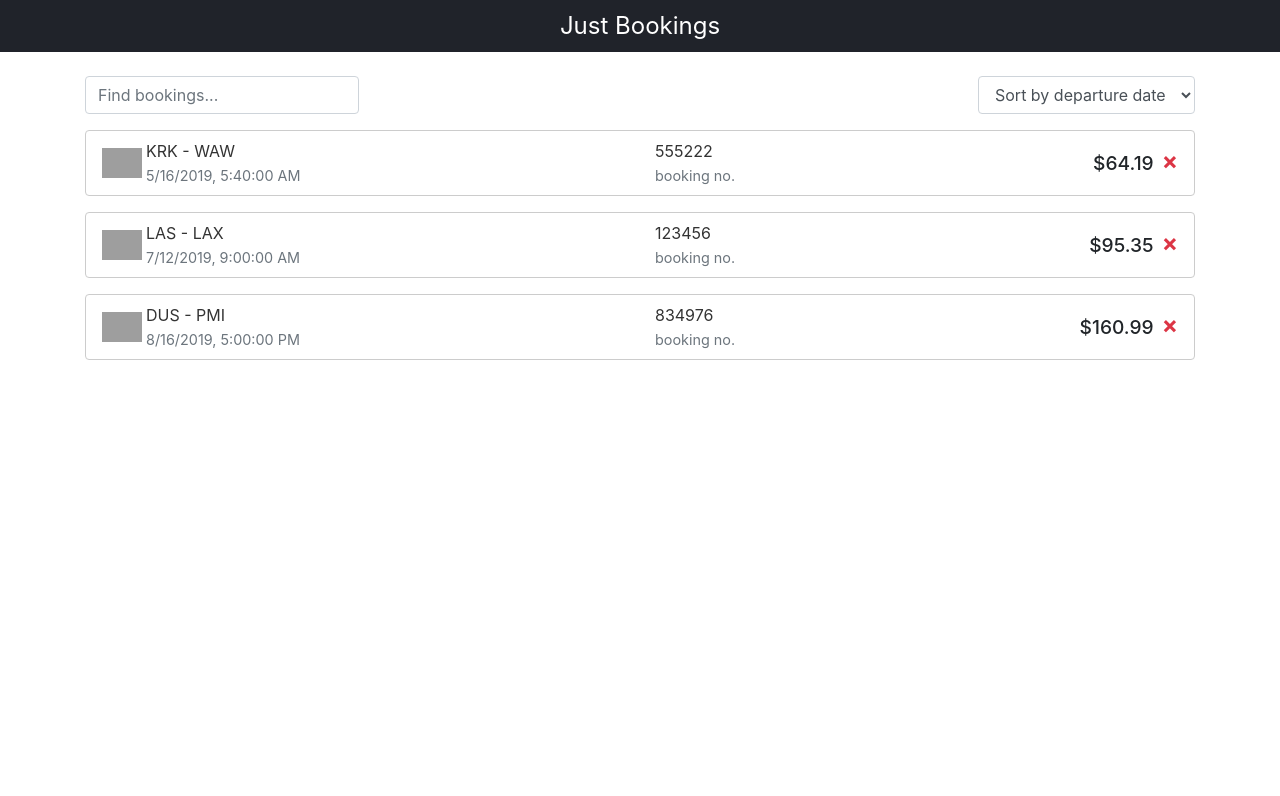
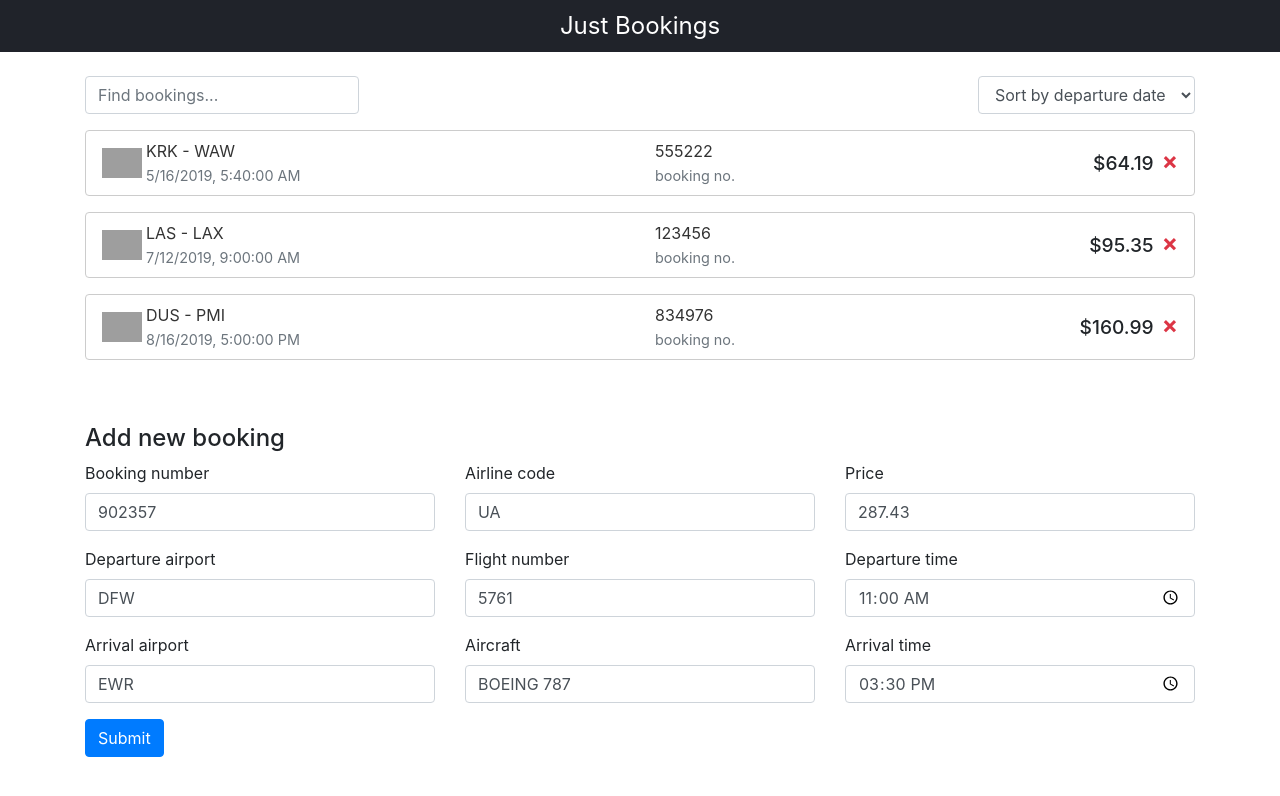
Before and after one commit to react-essentials/react-essentials, a React app: page / in a window 1280 px wide. Shown: the top 796 px of the page. Built offline with nearby package versions, Linux system fonts and the light colour scheme; grey boxes are pictures that could not be loaded.

Commit message:
Form to add new booking

```diff
--- a/package.json
+++ b/package.json
@@ -24,6 +24,7 @@
     "@types/reactstrap": "^8.0.1",
     "@types/styled-components": "^4.0.3",
     "bootstrap": "^4.3.1",
+    "moment": "^2.24.0",
     "react": "^16.8.4",
     "react-dom": "^16.8.4",
     "reactstrap": "^8.0.0",
--- a/src/components/BookingsPage.tsx
+++ b/src/components/BookingsPage.tsx
@@ -3,11 +3,15 @@ import Container from 'reactstrap/lib/Container';
 import {Booking} from '../types/Booking';
 import {SortType} from '../types/SortType';
 import BookingBox from './BookingBox';
+import NewBookingForm from './NewBookingForm';
 import SearchPanel from './SearchPanel';
 
 export default class BookingsPage extends React.PureComponent<BookingsPageProps> {
     render() {
-        const {bookings, removeBooking, currentSorting, setSorting, searchValue, setSearchValue} = this.props;
+        const {
+            bookings, removeBooking, addBooking,
+            currentSorting, setSorting, searchValue, setSearchValue
+        } = this.props;
         const filteredBookings = filterAndSort(bookings, searchValue, currentSorting);
         return (
             <Container className='pt-4'>
@@ -24,6 +28,7 @@ export default class BookingsPage extends React.PureComponent<BookingsPageProps>
                                 airlineCode={booking.airlineCode}
                                 price={booking.price}
                                 removeBooking={() => removeBooking(booking)}/>)}
+                <NewBookingForm addBooking={addBooking}/>
             </Container>
         )
     }
@@ -31,6 +36,7 @@ export default class BookingsPage extends React.PureComponent<BookingsPageProps>
 
 interface BookingsPageProps {
     bookings: Booking[];
+    addBooking: (booking: Booking) => void;
     removeBooking: (booking: Booking) => void;
     currentSorting: SortType;
     setSorting: (newSorting: SortType) => void;
--- /dev/null
+++ b/src/components/NewBookingForm.tsx
@@ -0,0 +1,110 @@
+import * as moment from 'moment';
+import * as React from 'react';
+import {Form, FormGroup, Input, Label} from 'reactstrap';
+import Button from 'reactstrap/lib/Button';
+import Col from 'reactstrap/lib/Col';
+import {InputType} from 'reactstrap/lib/Input';
+import Row from 'reactstrap/lib/Row';
+import {Booking} from '../types/Booking';
+
+export default class NewBookingForm extends React.PureComponent<NewBookingFormProps, Booking> {
+    state = initialBooking;
+
+    onSubmit = (e: React.FormEvent) => {
+        e.preventDefault();
+        const {departureDateTime, arrivalDateTime} = this.state;
+        this.props.addBooking({
+            ...this.state,
+            departureDateTime: moment(departureDateTime, 'HH:mm').format(),
+            arrivalDateTime: moment(arrivalDateTime, 'HH:mm').format()
+        });
+        this.setState(initialBooking);
+    };
+
+    render() {
+        return (
+            <Form onSubmit={this.onSubmit} className='py-5'>
+                <h4>Add new booking</h4>
+                <Row>
+                    <Col>
+                        <NewBookingInput name='bookingNumber'
+                                         placeholder='Booking number'
+                                         value={this.state.bookingNumber}
+                                         onChange={e => this.setState({bookingNumber: e.target.value})}/>
+                        <NewBookingInput name='departureAirport'
+                                         placeholder='Departure airport'
+                                         value={this.state.departureAirport}
+                                         onChange={e => this.setState({departureAirport: e.target.value})}/>
+                        <NewBookingInput name='arrivalAirport'
+                                         placeholder='Arrival airport'
+                                         value={this.state.arrivalAirport}
+                                         onChange={e => this.setState({arrivalAirport: e.target.value})}/>
+                    </Col>
+                    <Col>
+                        <NewBookingInput name='airlineCode'
+                                         placeholder='Airline code'
+                                         value={this.state.airlineCode}
+                                         onChange={e => this.setState({airlineCode: e.target.value})}/>
+                        <NewBookingInput name='flightNumber'
+                                         placeholder='Flight number'
+                                         value={this.state.flightNumber}
+                                         onChange={e => this.setState({flightNumber: e.target.value})}/>
+                        <NewBookingInput name='aircraft'
+                                         placeholder='Aircraft'
+                                         value={this.state.aircraft}
+                                         onChange={e => this.setState({aircraft: e.target.value})}/>
+                    </Col>
+                    <Col>
+                        <NewBookingInput name='price'
+                                         placeholder='Price'
+                                         value={this.state.price}
+                                         onChange={e => this.setState({price: Number(e.target.value)})}
+                                         type='number'/>
+                        <NewBookingInput name='departureDateTime'
+                                         placeholder='Departure time'
+                                         value={this.state.departureDateTime}
+                                         onChange={e => this.setState({departureDateTime: e.target.value})}
+                                         type='time'/>
+                        <NewBookingInput name='arrivalDateTime'
+                                         placeholder='Arrival time'
+                                         value={this.state.arrivalDateTime}
+                                         onChange={e => this.setState({arrivalDateTime: e.target.value})}
+                                         type='time'/>
+                    </Col>
+                </Row>
+                <Button color="primary">Submit</Button>
+            </Form>
+        )
+    }
+}
+
+const NewBookingInput = (props: {
+    name: string; placeholder: string; value: string | number; type?: InputType;
+    onChange: (e: React.ChangeEvent<HTMLInputElement>) => void
+}) => (
+    <FormGroup className="mr-auto">
+        <Label for={props.name}>{props.placeholder}</Label>
+        <Input id={props.name}
+               name={props.name}
+               type={props.type}
+               placeholder={props.placeholder}
+               onChange={props.onChange}
+               value={props.value}/>
+    </FormGroup>
+);
+
+interface NewBookingFormProps {
+    addBooking: (booking: Booking) => void;
+}
+
+const initialBooking: Booking = {
+    bookingNumber: '902357',
+    departureAirport: 'DFW',
+    arrivalAirport: 'EWR',
+    departureDateTime: '11:00',
+    arrivalDateTime: '15:30',
+    airlineCode: 'UA',
+    price: 287.43,
+    flightNumber: '5761',
+    aircraft: 'BOEING 787'
+};
--- a/src/components/Root.tsx
+++ b/src/components/Root.tsx
@@ -18,6 +18,13 @@ export class Root extends React.PureComponent<{}, RootState> {
         this.setState({bookings: newBookings});
     };
 
+    private readonly addBooking = (bookingToAdd: Booking) => {
+        const {bookings} = this.state;
+        const bookingsLeft: Booking[] =
+            bookings.filter(booking => booking.bookingNumber !== bookingToAdd.bookingNumber);
+        this.setState({bookings: [...bookingsLeft, bookingToAdd]});
+    };
+
     private readonly setSorting = (newSorting: SortType) => {
         this.setState({currentSorting: newSorting});
     };
@@ -32,6 +39,7 @@ export class Root extends React.PureComponent<{}, RootState> {
             <>
                 <Header/>
                 <BookingsPage bookings={bookings}
+                              addBooking={this.addBooking}
                               removeBooking={this.removeBooking}
                               currentSorting={currentSorting}
                               setSorting={this.setSorting}
```
Also changed, not shown: 1 other file (tests, documents, lock files or other folders).
